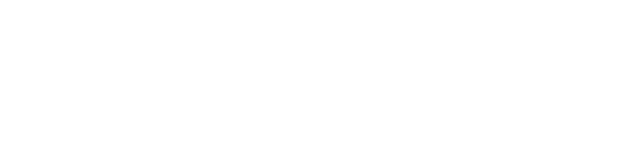
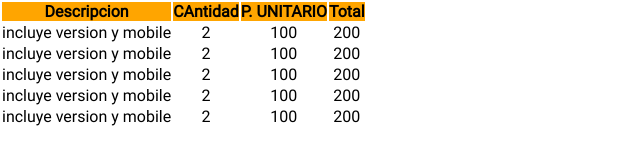
Before and after one commit to CamiloEstebanConchaTorres/garden, a plain HTML site: page index.html in a window 1280 px wide. Shown: the whole page, without its empty margins (0-640 px from the left). Drawn offline with Linux system fonts and the light colour scheme.

Commit message:
feat: :construction: configuracion de los datos a quemar y componente separado

```diff
--- a/css/bill.css
+++ b/css/bill.css
@@ -0,0 +1,28 @@
+@import url(variables.css);
+
+*{
+    margin: 0;
+    padding: 0;
+    box-sizing: border-box;
+    font-family: "Roboto-Regular";
+}
+
+.main{
+    background: ;
+
+}
+
+.section-details{
+    text-align: center;
+}
+
+.details-table{
+
+}
+
+
+.details-table thead{
+
+    background: orange;
+
+}
--- a/css/variables.css
+++ b/css/variables.css
@@ -0,0 +1,8 @@
+:root{
+    --layout-box-x: 5px;
+}
+
+@font-face {
+    font-family: "Roboto-Regular";
+    src: url(../storage/font/Roboto-Regular.ttf);
+}
--- a/index.html
+++ b/index.html
@@ -3,9 +3,58 @@
 <head>
     <meta charset="UTF-8">
     <meta name="viewport" content="width=device-width, initial-scale=1.0">
-    <title>Document</title>
+    <title>Bill</title>
+    <link rel="stylesheet" href="css/bill.css">
+    <script type="module" src="../js/bill.js"></script>
 </head>
 <body>
-
+    <main class="main">
+        <section class="section-details">
+            <article class="details-table">
+                <table>
+                    <thead>
+                        <tr>
+                            <th>Descripcion</th>
+                            <th>CAntidad</th>
+                            <th>P. UNITARIO</th>
+                            <th>Total</th>
+                        </tr>
+                    </thead>
+                    <tbody>
+                            <tr>
+                                <td>incluye version y mobile</td>
+                                <td>2</td>
+                                <td>100</td>
+                                <td>200</td>
+                            </tr>
+                            <tr>
+                                <td>incluye version y mobile</td>
+                                <td>2</td>
+                                <td>100</td>
+                                <td>200</td>
+                            </tr>
+                            <tr>
+                                <td>incluye version y mobile</td>
+                                <td>2</td>
+                                <td>100</td>
+                                <td>200</td>
+                            </tr>
+                            <tr>
+                                <td>incluye version y mobile</td>
+                                <td>2</td>
+                                <td>100</td>
+                                <td>200</td>
+                            </tr>
+                            <tr>
+                                <td>incluye version y mobile</td>
+                                <td>2</td>
+                                <td>100</td>
+                                <td>200</td>
+                            </tr>
+                    </tbody>
+                </table>
+            </article>
+        </section>
+    </main>
 </body>
 </html>
--- a/js/bill.js
+++ b/js/bill.js
@@ -0,0 +1,2 @@
+import {example} from "./component/shopBillCamper.js"
+console.log(example())
--- /dev/null
+++ b/js/component/shopBillCamper.js
@@ -0,0 +1,3 @@
+export const example = () =>{
+    return "Helloword"
+}
```
Also changed, not shown: js/db/bill.json (added, +16 -0 lines), js/component/example.js (deleted).
